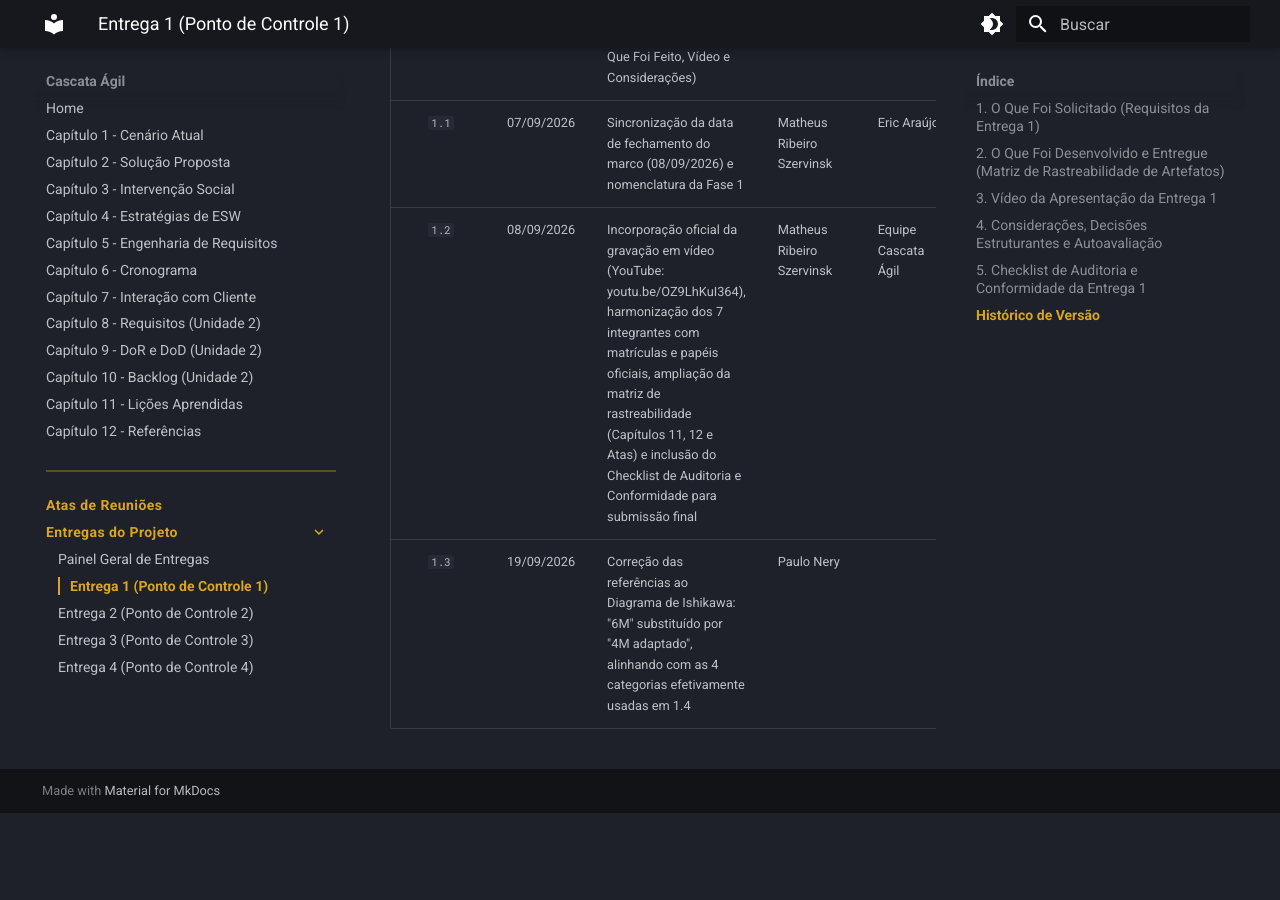
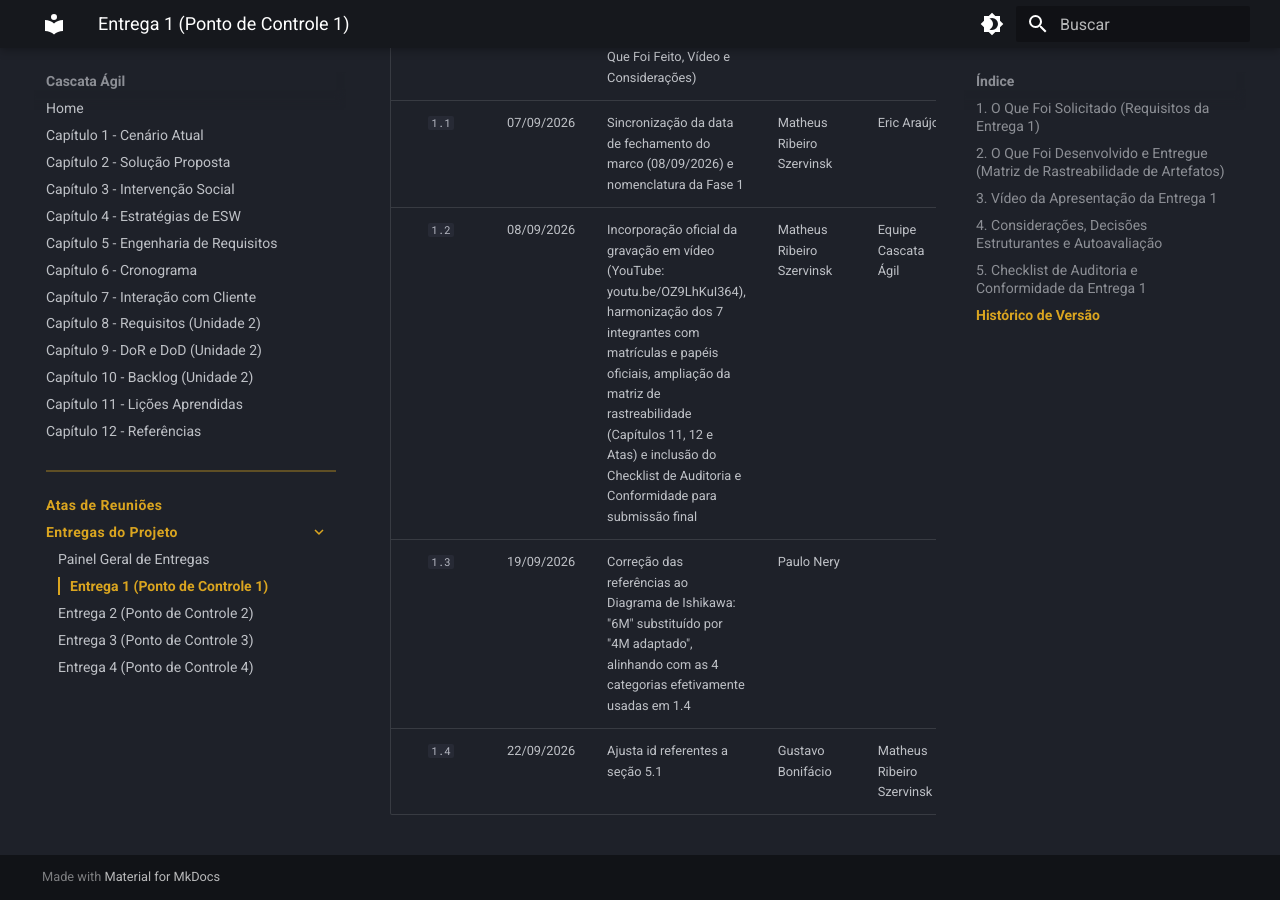
Before and after one commit to mdsreq-fga-unb/REQ-2026.2-T01-DUOC-Finance, an MkDocs documentation site: the page built from docs/entregas/entrega-1.md, in a window 1280 px wide and 900 px high, scrolled down 10990 px. Built offline with MkDocs 1.6.1 and Material for MkDocs 9.7.7, drawn with Linux system fonts in a browser that asks for light colours; emoji names are drawn with the system emoji font; before the commit the page ends 11803 px from its top, so only the background shows below that.

Commit message:
docs(entrega): ajusta histórico de versão

```diff
--- a/docs/entregas/entrega-1.md
+++ b/docs/entregas/entrega-1.md
@@ -155,3 +155,4 @@ A tabela a seguir consolida o checklist de conformidade dos artefatos da Entrega
 | `1.1` | 07/09/2026 | Sincronização da data de fechamento do marco (08/09/2026) e nomenclatura da Fase 1 | Matheus Ribeiro Szervinsk | Eric Araújo |
 | `1.2` | 08/09/2026 | Incorporação oficial da gravação em vídeo (YouTube: youtu.be/OZ9LhKuI364), harmonização dos 7 integrantes com matrículas e papéis oficiais, ampliação da matriz de rastreabilidade (Capítulos 11, 12 e Atas) e inclusão do Checklist de Auditoria e Conformidade para submissão final | Matheus Ribeiro Szervinsk | Equipe Cascata Ágil |
 | `1.3` | 19/09/2026 | Correção das referências ao Diagrama de Ishikawa: "6M" substituído por "4M adaptado", alinhando com as 4 categorias efetivamente usadas em 1.4 | Paulo Nery | |
+| `1.4` | 22/09/2026 | Ajusta id referentes a seção 5.1 | Gustavo Bonifácio | Matheus Ribeiro Szervinsk |
```
